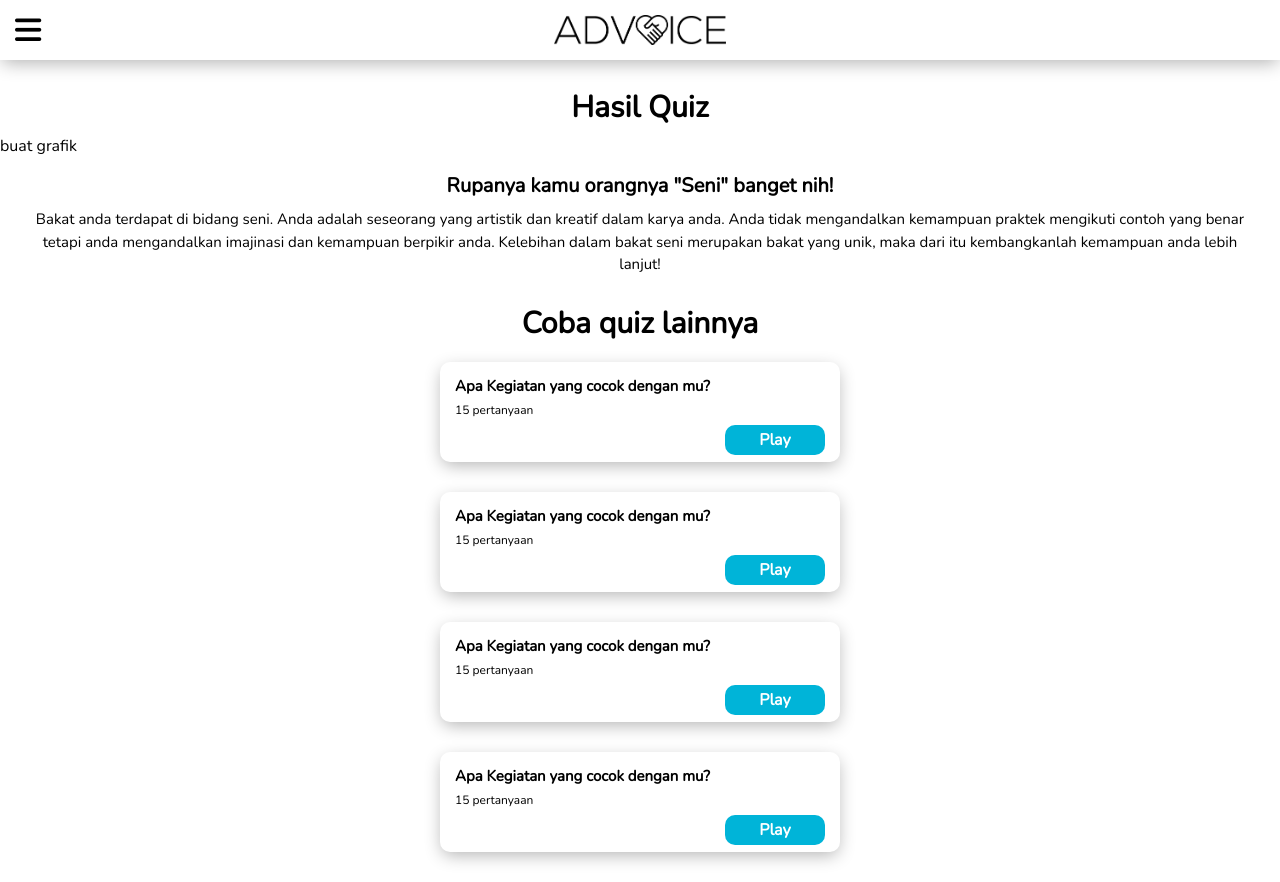
After one commit to Evotianus/Tugas-Akhir, a PHP site: page /hasilquiz.php in a window 1280 px wide. The commit adds this page. Run offline with PHP 8.4, Linux system fonts and the light colour scheme; some libraries are stand-ins or nearby versions.

Commit message:
Nambah file detailartikel dan hasil quiz

```diff
--- a/carimentor.php
+++ b/carimentor.php
@@ -3,9 +3,9 @@
 <head>
 	<link rel="stylesheet" href="https://stackpath.bootstrapcdn.com/bootstrap/4.4.1/css/bootstrap.min.css" integrity="sha384-Vkoo8x4CGsO3+Hhxv8T/Q5PaXtkKtu6ug5TOeNV6gBiFeWPGFN9MuhOf23Q9Ifjh" crossorigin="anonymous">
 	<link rel="stylesheet" href="https://maxcdn.bootstrapcdn.com/bootstrap/4.1.3/css/bootstrap.min.css">
-  <script src="https://ajax.googleapis.com/ajax/libs/jquery/3.3.1/jquery.min.js"></script>
-  <script src="https://cdnjs.cloudflare.com/ajax/libs/popper.js/1.14.3/umd/popper.min.js"></script>
-  <script src="https://maxcdn.bootstrapcdn.com/bootstrap/4.1.3/js/bootstrap.min.js"></script>
+	<script src="https://ajax.googleapis.com/ajax/libs/jquery/3.3.1/jquery.min.js"></script>
+	<script src="https://cdnjs.cloudflare.com/ajax/libs/popper.js/1.14.3/umd/popper.min.js"></script>
+	<script src="https://maxcdn.bootstrapcdn.com/bootstrap/4.1.3/js/bootstrap.min.js"></script>
 	<link rel="preconnect" href="https://fonts.gstatic.com">
 	<link href="https://fonts.googleapis.com/css2?family=Nunito&display=swap" rel="stylesheet">
 	<link rel="stylesheet" href="style.css">
--- /dev/null
+++ b/hasilquiz.php
@@ -0,0 +1,80 @@
+<!DOCTYPE html>
+<html>
+<head>
+	<link rel="stylesheet" href="https://maxcdn.bootstrapcdn.com/bootstrap/4.0.0/css/bootstrap.min.css" integrity="sha384-Gn5384xqQ1aoWXA+058RXPxPg6fy4IWvTNh0E263XmFcJlSAwiGgFAW/dAiS6JXm" crossorigin="anonymous">
+	<link rel="preconnect" href="https://fonts.gstatic.com">
+	<link href="https://fonts.googleapis.com/css2?family=Nunito&display=swap" rel="stylesheet">
+	<link rel="stylesheet" href="style.css">
+	<script src="https://kit.fontawesome.com/99d577495c.js" crossorigin="anonymous"></script>
+	<meta name="viewport" content="width=device-width, initial-scale=1.0">
+	<title>Hasil Quiz</title>
+</head>
+<body>
+	<div id="mySidenav" class="sidenav"> <!-- ini sidebar -->
+		<a href="javascript:void(0)" class="closebtn" onclick="closeNav()">&times;</a>
+		<a href="user.php">
+		 	<img src="./image/profile.jpg">
+			<i class="fa fa-pen edit"></i>
+		</a>
+		<a href="konseling.php"><i class="fa fa-heart edit1"></i>Konseling</a>
+		<a href="artikel.php"><i class="fa fa-newspaper edit1"></i>Artikel</a>
+		<a href="curhat.php"><i class="fa fa-comment edit1"></i>Curhat</a>
+		<a href="quiz.php"><i class="fa fa-question edit1"></i>Quiz</a>
+		<a href="about.php"><i class="fa fa-user-friends edit1"></i>Tentang Kami</a>
+		<a href="logout.php"><i class="fa fa-sign-out-alt edit1"></i>Log out</a>
+	</div>
+
+	<div class="atas">
+		<i class="fa fa-bars" onclick="openNav()"></i>
+		<img src="./image/Logo.png">
+	</div>
+
+	<div class="judul text-center">
+		<h1 style="margin-top: 30px;">Hasil Quiz</h1>
+	</div>
+
+	<p>buat grafik</p>
+
+	<div class="hasilquiz text-center">
+		<h2>Rupanya kamu orangnya "Seni" banget nih!</h2>
+		<p>Bakat anda terdapat di bidang seni. Anda adalah seseorang yang artistik dan kreatif dalam karya anda. Anda tidak mengandalkan kemampuan praktek mengikuti contoh yang benar tetapi anda mengandalkan imajinasi dan kemampuan berpikir anda. Kelebihan dalam bakat seni merupakan bakat yang unik, maka dari itu kembangkanlah kemampuan anda lebih lanjut!  </p>
+	</div>
+
+	<div class="quiz text-center">
+		<h1 style="margin-top: 30px; margin-bottom: 20px;">Coba quiz lainnya</h1>
+			<div class="areaquiz" style="margin-bottom: 30px;">
+				<h5>Apa Kegiatan yang cocok dengan mu?</h5>
+				<h4>15 pertanyaan</h4>
+				<button class="standartbutton">Play</button>
+			</div>
+
+			<div class="areaquiz" style="margin-bottom: 30px;">
+				<h5>Apa Kegiatan yang cocok dengan mu?</h5>
+				<h4>15 pertanyaan</h4>
+				<button class="standartbutton">Play</button>
+			</div>
+
+			<div class="areaquiz" style="margin-bottom: 30px;">
+				<h5>Apa Kegiatan yang cocok dengan mu?</h5>
+				<h4>15 pertanyaan</h4>
+				<button class="standartbutton">Play</button>
+			</div>
+
+			<div class="areaquiz" style="margin-bottom: 30px;">
+				<h5>Apa Kegiatan yang cocok dengan mu?</h5>
+				<h4>15 pertanyaan</h4>
+				<button class="standartbutton">Play</button>
+			</div>
+	</div>
+
+<script>
+	function openNav() {
+	  document.getElementById("mySidenav").style.width = "250px";
+	}
+
+	function closeNav() {
+	  document.getElementById("mySidenav").style.width = "0";
+	}
+</script>
+</body>
+</html>
--- a/konseling.php
+++ b/konseling.php
@@ -16,9 +16,9 @@ $profile = $result['profile_image'];
 <head>
 	<link rel="stylesheet" href="https://stackpath.bootstrapcdn.com/bootstrap/4.4.1/css/bootstrap.min.css" integrity="sha384-Vkoo8x4CGsO3+Hhxv8T/Q5PaXtkKtu6ug5TOeNV6gBiFeWPGFN9MuhOf23Q9Ifjh" crossorigin="anonymous">
 	<link rel="stylesheet" href="https://maxcdn.bootstrapcdn.com/bootstrap/4.1.3/css/bootstrap.min.css">
-  <script src="https://ajax.googleapis.com/ajax/libs/jquery/3.3.1/jquery.min.js"></script>
-  <script src="https://cdnjs.cloudflare.com/ajax/libs/popper.js/1.14.3/umd/popper.min.js"></script>
-  <script src="https://maxcdn.bootstrapcdn.com/bootstrap/4.1.3/js/bootstrap.min.js"></script>
+	<script src="https://ajax.googleapis.com/ajax/libs/jquery/3.3.1/jquery.min.js"></script>
+	<script src="https://cdnjs.cloudflare.com/ajax/libs/popper.js/1.14.3/umd/popper.min.js"></script>
+	<script src="https://maxcdn.bootstrapcdn.com/bootstrap/4.1.3/js/bootstrap.min.js"></script>
 	<link rel="preconnect" href="https://fonts.gstatic.com">
 	<link href="https://fonts.googleapis.com/css2?family=Nunito&display=swap" rel="stylesheet">
 	<link rel="stylesheet" href="style.css">
--- a/style.css
+++ b/style.css
@@ -240,8 +240,8 @@ h5{
 
 .konseling{
 	margin: auto;
- 	width: 400px;
- 	height: 420px;
+ 	width: 320px;
+ 	height: 340px;
 	padding: 20px;
 	box-shadow: 0px 5px 17px -2px rgba(0,0,0,0.30);
 	border-radius: 20px;
@@ -436,17 +436,6 @@ h5{
 	margin-bottom: 10px;
 }
 
-.btnbuat button{
-	color: white;
-	background-color: #00B4D8;
-	border-radius: 10px;
-	border:none;
-	width: 400px;;
-	height: 40px;
-	margin-top: 20px;
-	margin-bottom: 10px;
-}
-
 .thumbnail{
 	background-color: #CAF0F8;
 	width: 100%;
@@ -459,3 +448,127 @@ h5{
 	width: 100px;
 	height: 30px;
 }
+
+.isiartikel{
+	margin-top: 20px;
+
+}
+
+.isiartikel .artikelnya{
+	width : 400px;
+	margin : auto;
+	overflow: hidden;
+	text-align: left;
+}
+
+.artikelnya img{
+	width: 100%;
+}
+
+.areasoal{
+	width : 300px;
+	margin: auto;
+}
+
+.progressoal h5{
+	text-align: left;
+	margin-bottom: 0;
+}
+
+.areasoal .soal{
+	background-color: white;
+	border-radius: 10px;
+	padding: 10px;
+	padding-top: 20px;
+	padding-bottom: 20px;
+}
+
+.buttonpilihan input{
+	width: 100%;
+	margin-bottom: 15px;
+	border : 1px solid black;
+	background-color: transparent;
+	border-radius: 10px;
+	height: 40px;
+	font-size: 15px;
+}
+
+.soal .tombol{
+	margin-top: 10px;
+	width: 100%;
+	border-radius: 10px;
+	font-size: 15px;
+	font-weight: 700;
+	height: 30px;
+}
+
+.headerbackground{
+	max-width: 400px;
+}
+
+.headerbackground{
+	 width: 100%;
+  height: 400px;
+  background-image: url('./image/artikel.jpg');
+  background-repeat: no-repeat;
+  background-size: contain;
+}
+
+.headerbackground h2{
+	padding-top: 140px;
+	color: white;
+	padding-left: 20px;
+	padding-right: 20px;
+}
+
+.detailartikel{
+	padding-left: 20px;
+	padding-right: 20px;
+}
+
+.detailartikel p {
+	font-size: 12px;
+	text-align: left;
+}
+
+.iklan{
+	background-color: #c4c4c4;
+	width: 340px;
+	height: 50px;
+	margin-left: 20px;
+	margin-right: 20px;
+	padding: 10px;
+}
+
+.publisher p{
+	font-size: 10px;
+	color: #68777A;
+	margin: 0;
+}
+
+.bagikan{
+	margin-top: 20px;
+}
+
+.bagikan h3{
+	text-align: left;
+	font-weight: 700;
+}
+
+.buttonartikel{
+	border-radius: 20px;
+	width: 80px;
+	margin-left: 20px;
+	font-weight: 700;
+	font-family: 'Nunito', sans-serif;
+}
+
+.hasilquiz{
+	padding-left: 30px;
+	padding-right: 30px;
+}
+
+.hasilquiz p{
+	margin-top: 10px;
+	font-size: 15px;
+}
```
Also changed, not shown: detailartikel.php (added, +48 -0 lines).
